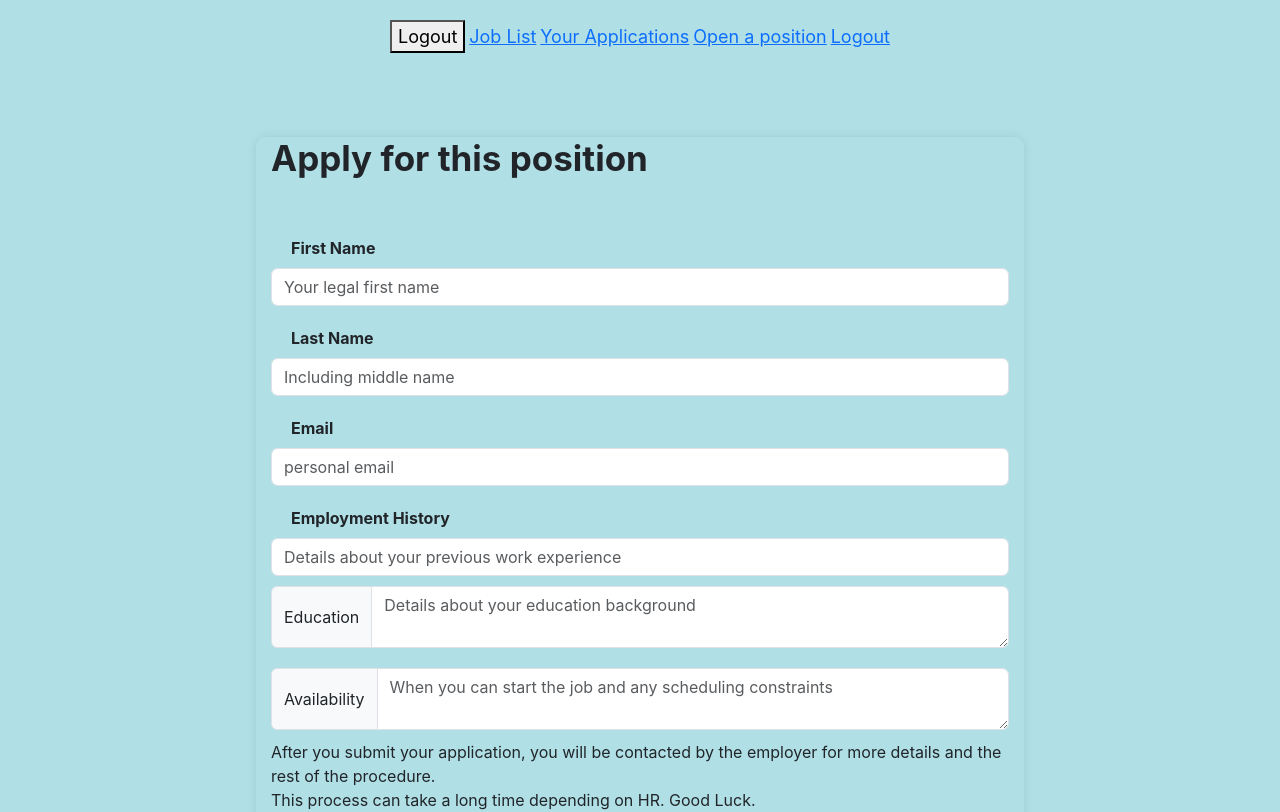
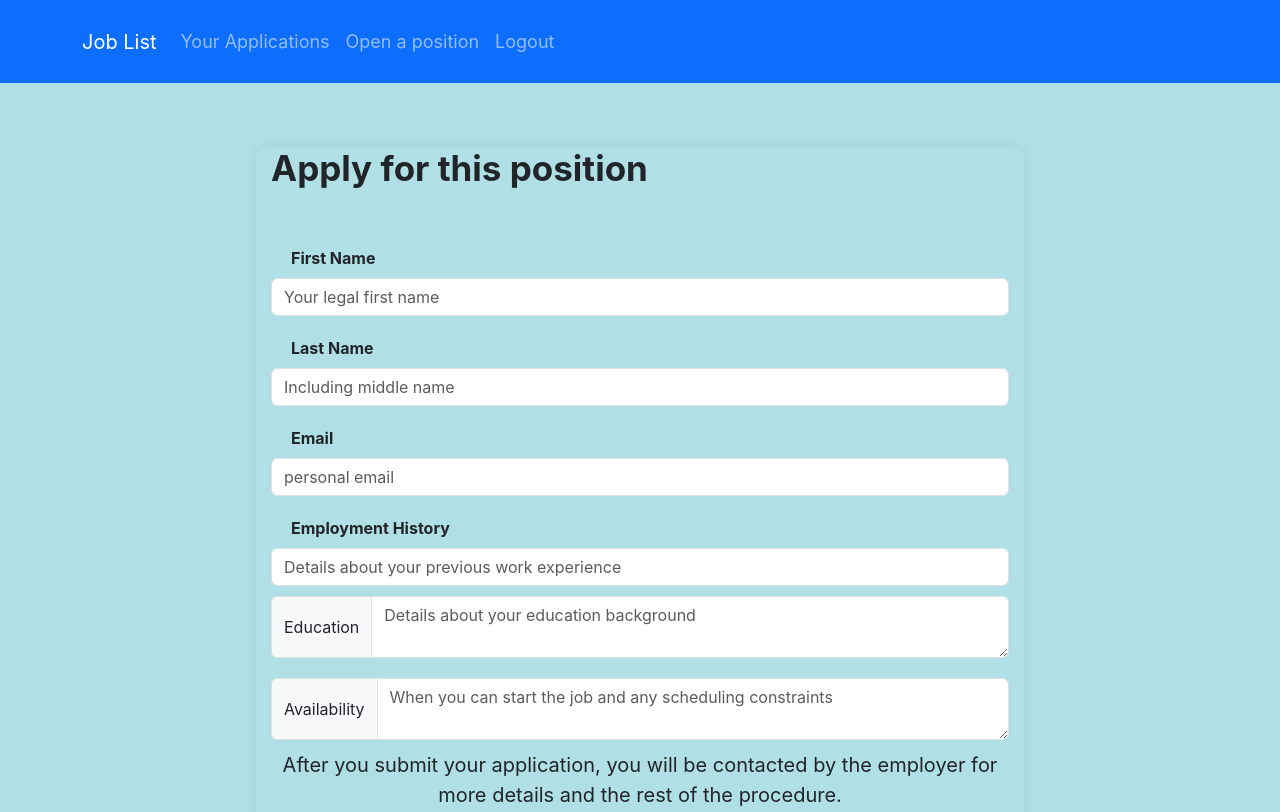
Before and after one commit to Kandedriva/final_project, a React (Create React App) app: page /apply in a window 1280 px wide. Shown: the top 812 px of the page. Built offline with nearby package versions, Linux system fonts and the light colour scheme.

Commit message:
Replace the Navbar component code using bootstrap

```diff
--- a/src/components/App.js
+++ b/src/components/App.js
@@ -8,7 +8,7 @@ import JobApplication from "./JobApplication";
 import NavBar from "./NavBar";
 import ApplicationList from "./ApplicationList";
 import AvailableJobList from "./AvailableJobList";
-import BasicExample from "./Try";
+import Try from "./Try";
 
 
 
@@ -20,7 +20,6 @@ function App(){
 
   return(
     <div>
-    {/* <BasicExample/> */}
 
  {/* <Try/> */}
     <NavBar/>
--- a/src/components/JobApplicationFormat.js
+++ b/src/components/JobApplicationFormat.js
@@ -2,7 +2,7 @@ import React from "react";
 
 function JobApplicationFormat({fName, email, history, education, availability,lName}){
     return (
-        <div>
+        <div className="display-job">
          <h2>fullName: {fName} {lName}</h2>
         <h3>Email: {email}</h3>
         <span>Work History: {history} </span>
--- a/src/components/NavBar.js
+++ b/src/components/NavBar.js
@@ -1,5 +1,9 @@
 import React, { useState } from "react";
 import { NavLink, useHistory } from "react-router-dom";
+import Container from 'react-bootstrap/Container';
+import Nav from 'react-bootstrap/Nav';
+import Navbar from 'react-bootstrap/Navbar';
+
 
 
 
@@ -16,8 +20,24 @@ function NavBar(){
     }
     return (
 
-    <div className="navbar">
-    <button onClick={handleLogOut}>Logout</button>
+    <div className="">
+
+<Navbar bg="primary" data-bs-theme="dark" className="navbar">
+        <Container>
+          <Navbar.Brand href="/">Job List </Navbar.Brand>
+          <Nav className="me-auto">
+            <Nav.Link href="/list">Your Applications</Nav.Link>
+            <Nav.Link href="/create-Job">Open a position</Nav.Link>
+            <Nav.Link href="/logout">Logout</Nav.Link>
+          </Nav>
+        </Container>
+      </Navbar>
+
+
+
+
+
+    {/* <button onClick={handleLogOut}>Logout</button>
             <NavLink to="/" exact>
                 Job List
             </NavLink>
@@ -29,7 +49,7 @@ function NavBar(){
             </NavLink>
             <NavLink to="/logout" exact>
                 Logout
-            </NavLink>
+            </NavLink> */}
     </div>
 
     )
--- a/src/components/Try.js
+++ b/src/components/Try.js
@@ -1,50 +1,64 @@
-import React, { useState } from 'react';
-import { Button,  } from 'react-bootstrap';
+// import React, { useState } from 'react';
+// import { Button,  } from 'react-bootstrap';
+// import { InputGroup } from 'react-bootstrap';
 
-import Form from 'react-bootstrap/Form';
+// import Form from 'react-bootstrap/Form';
 
 
-function Try(){
-return(
-    <div className="logIn">
+// function Try(){
+// return(
+//     <div className="logIn">
+//     <h2 className="CreatgH2">Apply for this position</h2>
 
-<Form>
-        <Form.Group controlId="formFirstName">
-          <Form.Label>First Name</Form.Label>
-          <Form.Control type="text" placeholder="Enter first name" />
-        </Form.Group>
+// <Form onSubmit={handleApplication}>
+//         <Form.Group controlId="formFirstName">
+//           <Form.Label>First Name</Form.Label>
+//           <Form.Control type="text" name="applyName" value={application.applyName} placeholder="Your legal first name" onChange={handleChange} />
+//         </Form.Group>
 
-        <Form.Group controlId="formLastName">
-          <Form.Label>Last Name</Form.Label>
-          <Form.Control type="text" placeholder="Enter last name" />
-        </Form.Group>
+//         <Form.Group controlId="formLastName">
+//           <Form.Label>Last Name</Form.Label>
+//           <Form.Control type="text" name="restOfName" value={application.restOfName} placeholder="Including middle name" onChange={handleChange} />
+//         </Form.Group>
 
-        <Form.Group controlId="formEmail">
-          <Form.Label>Email</Form.Label>
-          <Form.Control type="email" placeholder="Enter email" />
-        </Form.Group>
+//         <Form.Group controlId="formEmail">
+//           <Form.Label>Email</Form.Label>
+//           <Form.Control type="email" name="email" value={application.email} placeholder="personal email" onChange={handleChange} />
+//         </Form.Group>
 
-        <Form.Group controlId="formPassword">
-          <Form.Label>Password</Form.Label>
-          <Form.Control type="password" placeholder="Enter password" />
-        </Form.Group>
+//         <Form.Group controlId="formPassword">
+//           <Form.Label>Employment History</Form.Label>
+//           <Form.Control type="password" name="history" value={application.history} placeholder="Details about your previous work experience" onChange={handleChange} />
+//         </Form.Group>
+//         <InputGroup className="post-new-job">
+//         <InputGroup.Text>Education</InputGroup.Text>
+//         <Form.Control as="textarea" aria-label="With textarea" placeholder="Details about your education background" name="education" onChange={handleChange} value={application.education} />
+//       </InputGroup>
 
-        <Form.Group controlId="formAddress">
-          <Form.Label>Address</Form.Label>
-          <Form.Control type="text" placeholder="Enter address" />
-        </Form.Group>
+//       <InputGroup className="post-new-job">
+//         <InputGroup.Text>Availability</InputGroup.Text>
+//         <Form.Control as="textarea" aria-label="With textarea" placeholder="When you can start the job and any scheduling constraints" name="availability" value={application.availability}  onChange={handleChange} />
+//       </InputGroup>
 
-        <Form.Group controlId="formCity">
-          <Form.Label>City</Form.Label>
-          <Form.Control type="text" placeholder="Enter city" />
-        </Form.Group>
+//       <p className="warning">
+//           After you submit your application, you will be contacted by the employer for more details and the rest of the procedure.<br />
+//           This process can take a long time depending on HR. Good Luck.
+//         </p>
 
-        </Form>
+//         <Button
+//         type="submit"
+//          name="button"
+//         variant="secondary"
+//         className="SignIn">
+//         Send Your Application
+//         </Button>{' '}
+
+//         </Form>
 
 
 
-    </div>
-)
-}
+//     </div>
+// )
+// }
 
-export default Try
+// export default Try
--- a/src/index.css
+++ b/src/index.css
@@ -140,9 +140,10 @@ label{
     }
 
     .navbar{
+      background-color: aquamarine;
       display: flex;
   justify-content: space-between;
-  max-width: 500px;
+  max-width: 100%;
   margin: 0 auto;
   padding: 20px 0;
   font-size: 18px;
@@ -242,3 +243,9 @@ label{
       font-size: 35px;
 margin: 0px 0 5% 0;
   }
+
+  .warning{
+    text-align: center;
+    /* font-weight: bold; */
+    font-size: 20px;
+  }
```
